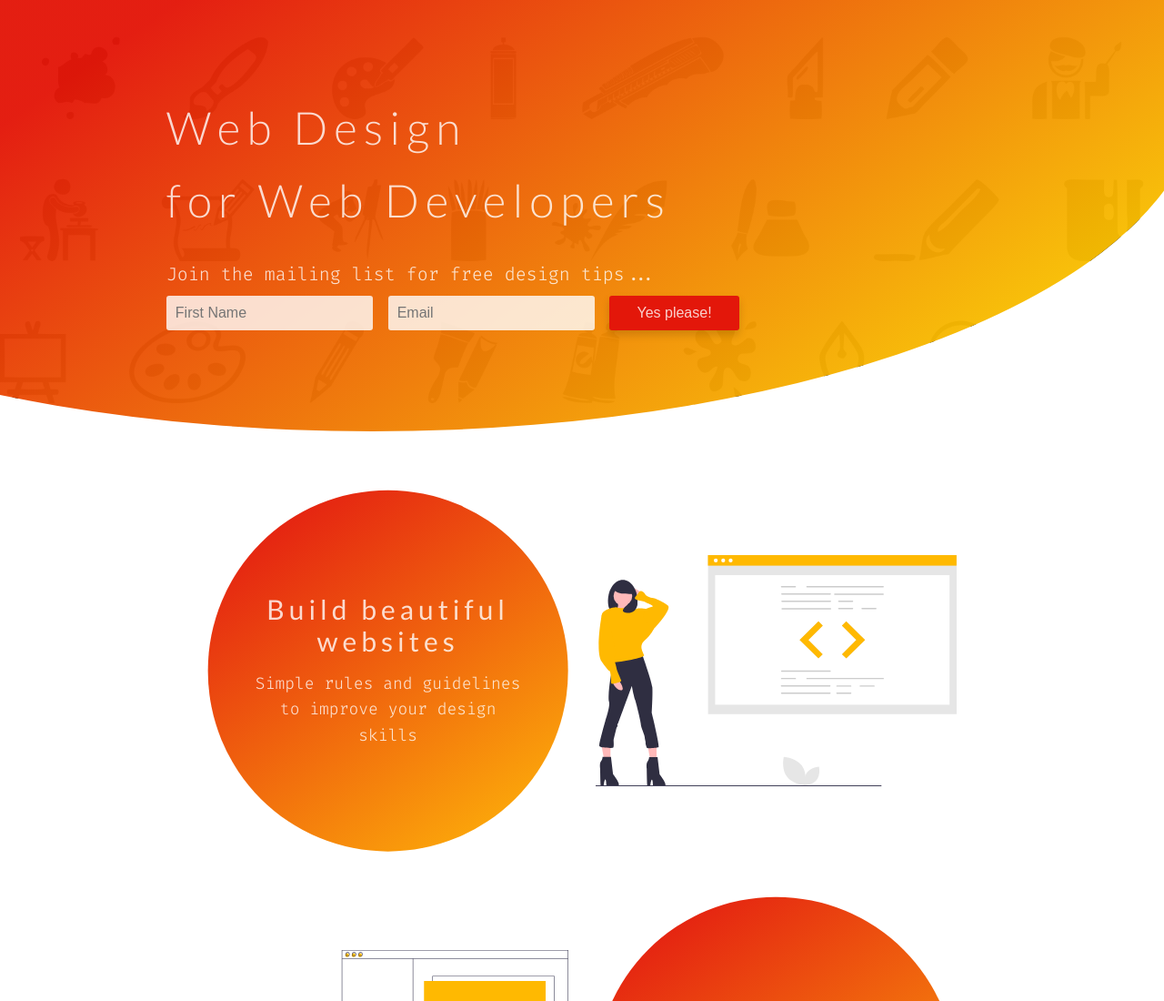
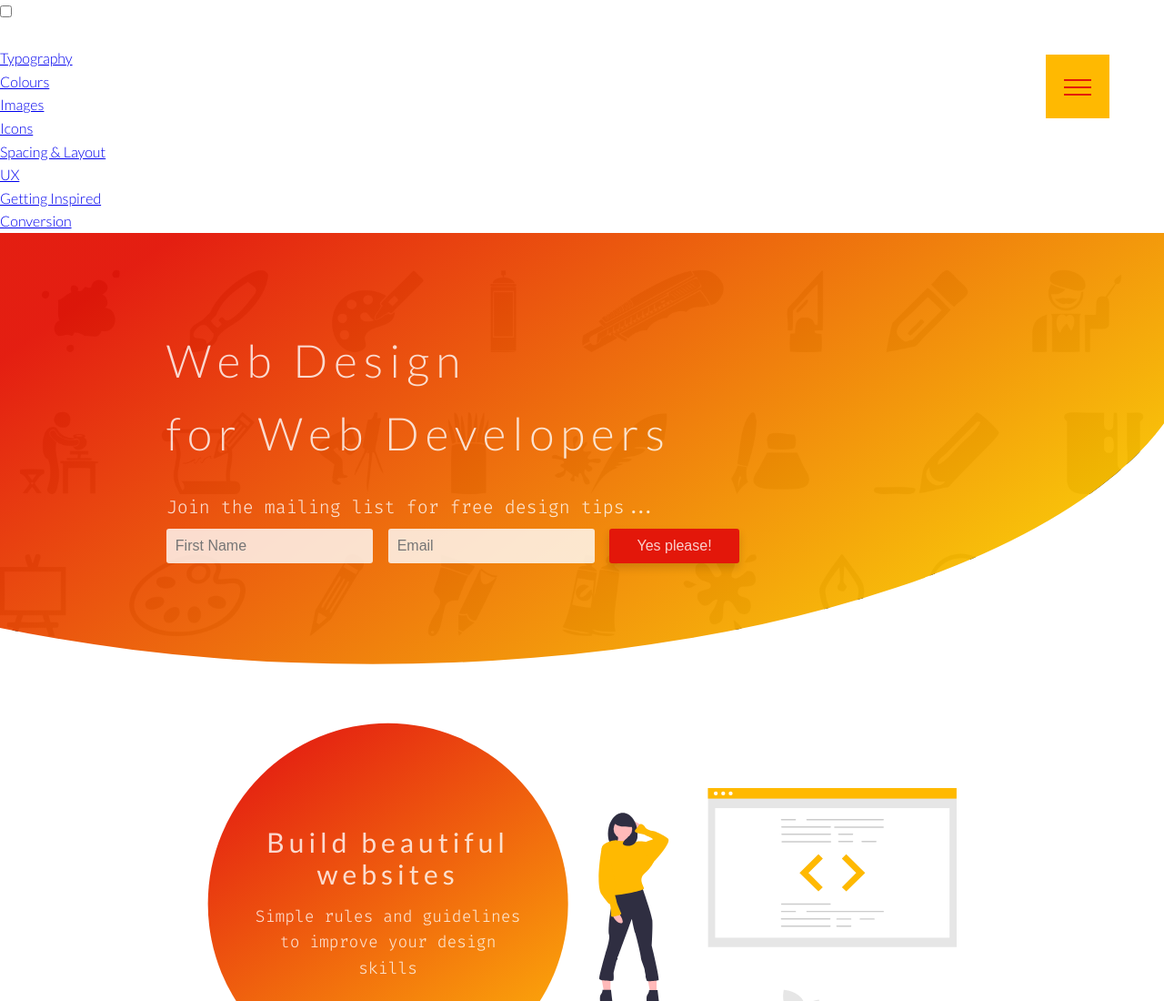
Before and after one commit to andrewCodes/design4devs, a website: page index.html in a window 1280 px wide. Shown: the top 1100 px of the page at 91% size. Drawn offline with Linux system fonts and the light colour scheme.

Commit message:
Start on the nav

```diff
--- a/index.html
+++ b/index.html
@@ -18,6 +18,34 @@
     </head>
 
     <body>
+
+        <!-- NAV -->
+
+        <div class="navigation">
+            <input type="checkbox" class="navigation__checkbox" id="navi-toggle">
+            <label for="navi-toggle" class="navigation__button">
+                <span class="navigation__icon">&nbsp;</span>
+            </label>
+            <div class="navigation__background">&nbsp;</div>
+
+            <span class="navigation__button">
+                <span class="navigation__burger"></span>
+            </span>
+
+
+            <nav class="navigation__nav">
+                <ul class="navigation__list">
+                    <li class="navigation__item"><a href="#typography-section" class="navigation__link">Typography</a></li>
+                    <li class="navigation__item"><a href="#colours-section" class="navigation__link">Colours</a></li>
+                    <li class="navigation__item"><a href="#images-section" class="navigation__link">Images</a></li>
+                    <li class="navigation__item"><a href="#icons-section" class="navigation__link">Icons</a></li>
+                    <li class="navigation__item"><a href="#spacing-section" class="navigation__link">Spacing &amp; Layout</a></li>
+                    <li class="navigation__item"><a href="#ux-section" class="navigation__link">UX</a></li>
+                    <li class="navigation__item"><a href="#inspiration-section" class="navigation__link">Getting Inspired</a></li>
+                    <li class="navigation__item"><a href="#conversion-section" class="navigation__link">Conversion</a></li>
+                </ul>
+            </nav>
+        </div>
 
         <!-- HEADER -->
 
@@ -71,7 +99,7 @@
         </section>
 
         <!-- TYPOGRAPHY -->
-        <section class="typography-section">
+        <section class="typography-section" id="typography-section">
             <h2 class="heading-1 typography-section__heading">Typography</h2>
 
             <div class="typography">
@@ -156,7 +184,7 @@
 
         <!-- COLOURS -->
 
-        <section class="colours-section">
+        <section class="colours-section" id="colours-section">
             <h2 class="heading-1 colours-section__heading">Colours</h2>
             <div class="colours">
                 <blockquote class="colours__quote" cite="https://colormatters.com">&quot;Color plays a vitally important role in the world in which we live. Color can sway thinking, change actions, and cause reactions.&quot;</blockquote>
--- a/sass/components/_navigation.scss
+++ b/sass/components/_navigation.scss
@@ -0,0 +1,60 @@
+.navigation {
+
+    &__button {
+        background-color: $color-base;
+        height: 7rem;
+        width: 7rem;
+        position: fixed;
+        top: 6rem;
+        right: 6rem;
+        z-index: 2000;
+        text-align: center;
+        cursor: pointer;
+    }
+
+    &__burger {
+        position: relative;
+        margin-top: 3.5rem;
+
+        &,
+        &::before,
+        &::after {
+            width: 3rem;
+            height: 2px;
+            background-color: $color-base-x-dark;
+            display: inline-block; //display must be specified for pseufo element to actually appear
+        }
+
+        &::before,
+        &::after {
+            content: ""; //content must be specified for a pseudo element to actually appear
+            position: absolute;
+            left: 0;
+            transition: all .2s;
+        }
+
+        &::before {
+            top: -.8rem; // moves the element above the span
+        }
+
+        &::after {
+            top: .8rem; //moves the element below the span
+        }
+    }
+
+    &__nav {
+
+    }
+
+    &__list {
+
+    }
+
+    &__item {
+
+    }
+
+    &__link {
+
+    }
+}
--- a/sass/main.scss
+++ b/sass/main.scss
@@ -9,10 +9,10 @@
 
 @import "components/btn";
 @import "components/code-block";
+@import "components/navigation";
 
 @import "layout/grid";
 @import "layout/layout";
-@import "layout/navigation";
 
 @import "sections/colours";
 @import "sections/continue";
```
Also changed, not shown: CSS/style.comp.css, CSS/style.concat.css, CSS/style.css, CSS/style.prefix.css.
